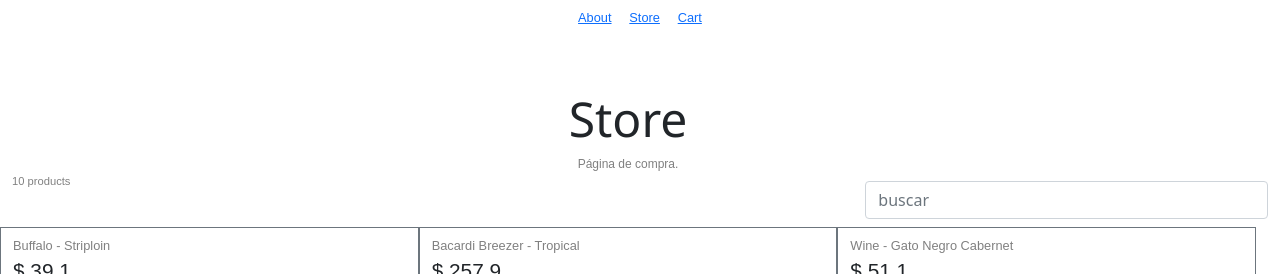
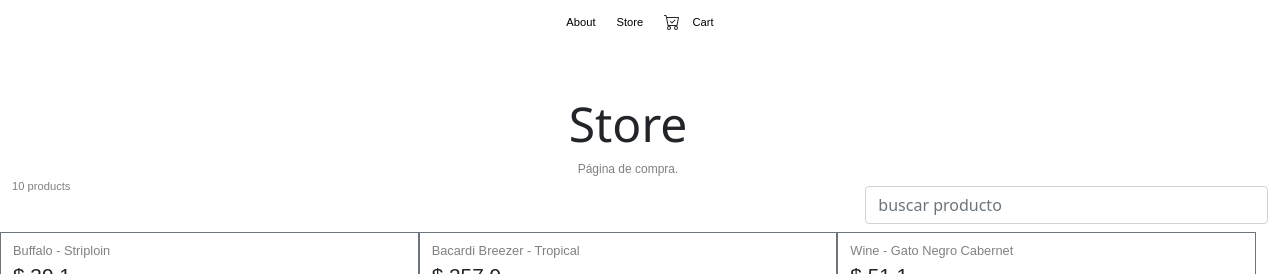
Before and after one commit to kmilom/ejercicio1, a React (Create React App) app: page / in a window 1280 px wide. Shown: the top 274 px of the page. Built offline with nearby package versions, Linux system fonts and the light colour scheme.

Commit message:
terminado

```diff
--- a/src/components/Header.js
+++ b/src/components/Header.js
@@ -3,13 +3,18 @@ import { Row } from 'react-bootstrap';
 import { Col } from 'react-bootstrap';
 import { Link } from 'react-router-dom';
 
-
 class Header extends react.Component{
     render(){
         return(
            <Row>
-               <Col xs={4} sm={{span:4, offset:4}} className="py-2 mb-5 text-center" id="head">
-                   <Link to='/About'>About</Link>&nbsp;&nbsp;&nbsp;&nbsp;&nbsp;<Link to="/">Store</Link>&nbsp;&nbsp;&nbsp;&nbsp;&nbsp;<Link to="/Cart">Cart</Link>
+               <Col xs={{span:5, offset:4}} sm={{span:4, offset:4}} className="py-2 mb-5 text-center ">
+                   <Link to='/About' className="text-decoration-none">About</Link>&nbsp;&nbsp;&nbsp;&nbsp;&nbsp;
+                   <Link to="/" className="text-decoration-none">Store</Link>&nbsp;&nbsp;&nbsp;&nbsp;&nbsp;
+                   <svg xmlns="http://www.w3.org/2000/svg" width="16" height="16" fill="currentColor" class="bi bi-cart-check" viewBox="0 0 16 16">
+                       <path d="M11.354 6.354a.5.5 0 0 0-.708-.708L8 8.293 6.854 7.146a.5.5 0 1 0-.708.708l1.5 1.5a.5.5 0 0 0 .708 0l3-3z"/>
+                       <path d="M.5 1a.5.5 0 0 0 0 1h1.11l.401 1.607 1.498 7.985A.5.5 0 0 0 4 12h1a2 2 0 1 0 0 4 2 2 0 0 0 0-4h7a2 2 0 1 0 0 4 2 2 0 0 0 0-4h1a.5.5 0 0 0 .491-.408l1.5-8A.5.5 0 0 0 14.5 3H2.89l-.405-1.621A.5.5 0 0 0 2 1H.5zm3.915 10L3.102 4h10.796l-1.313 7h-8.17zM6 14a1 1 0 1 1-2 0 1 1 0 0 1 2 0zm7 0a1 1 0 1 1-2 0 1 1 0 0 1 2 0z"/>
+                    </svg>&nbsp;&nbsp;&nbsp;
+                   <Link to="/Cart" className="text-decoration-none">Cart</Link>
                </Col>
            </Row>
         )
--- a/src/components/Products.js
+++ b/src/components/Products.js
@@ -16,7 +16,7 @@ class Products extends React.Component{
                         <Row>
                             <Col xs={2} id="tip">10 products</Col>
                             <Col xs={10} sm={{span:4, offset:6}} className="py-2">
-                                <Form.Control placeholder="buscar" />
+                                <Form.Control placeholder="buscar producto"/>
                             </Col>
                         </Row>
                     </Form>
--- a/src/components/css/styles.css
+++ b/src/components/css/styles.css
@@ -13,6 +13,12 @@
     font-size: 80%;
 }
 
+.text-decoration-none{
+    font-size: 70%;
+    font-family:"Arial";
+    color:black;
+}
+
 .producto{
     font-size: 80%;
     font-family: "Arial";
@@ -22,11 +28,6 @@
 .precio{
     font-size: 130%;
     font-family: "Arial";
-}
-
-#head{
-    font-size: 80%;
-    font-family:"Arial";
 }
 
 #store{
```
